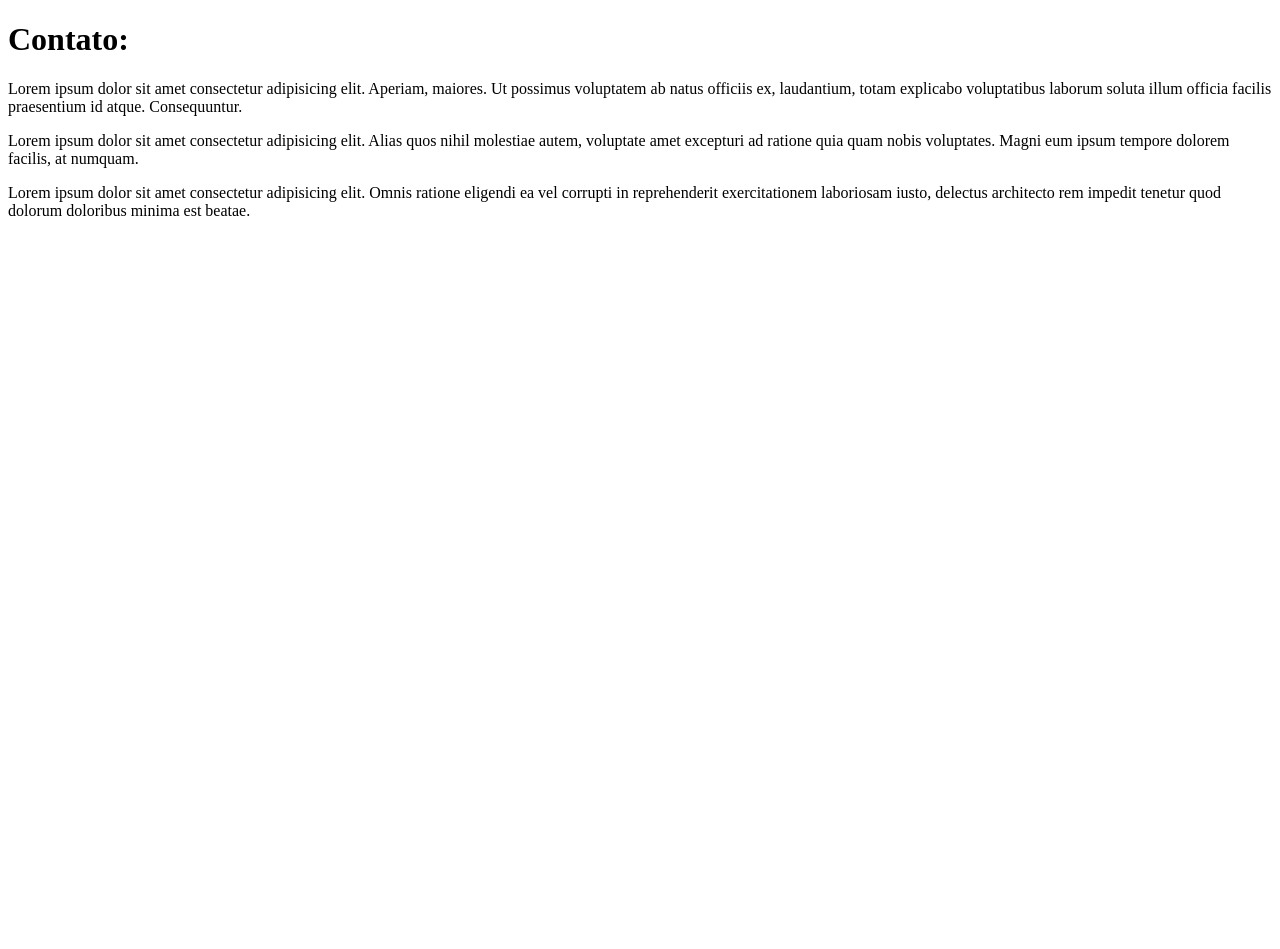
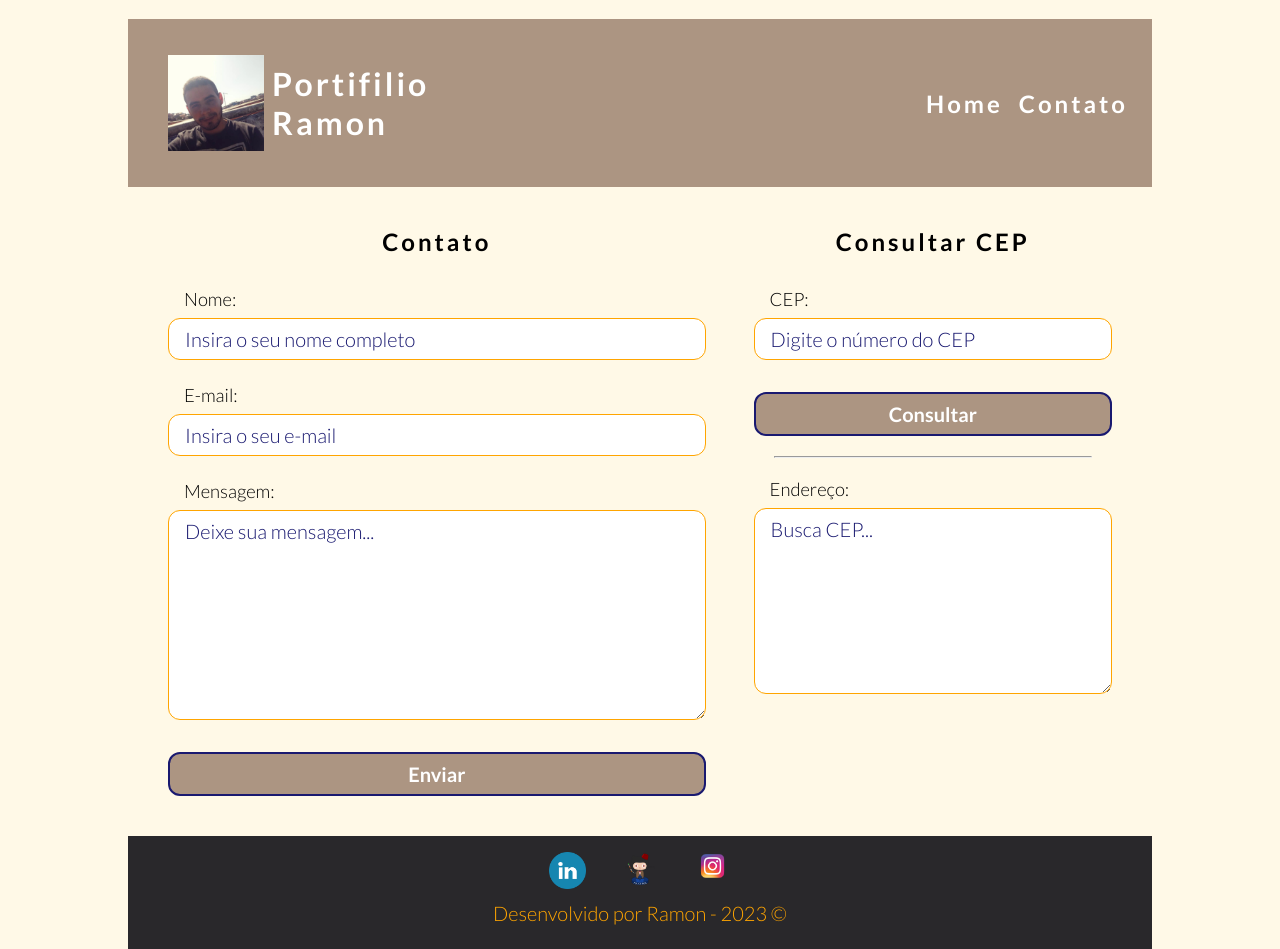
Before and after one commit to Ramon-Siqueira/MeuPortfolio, a plain HTML site: page contato.html in a window 1280 px wide. Before the commit the page ends 800 px from the top, so only its background shows below. Drawn offline with Linux system fonts and the light colour scheme.

Commit message:
Colocando CSS

```diff
--- /dev/null
+++ b/assets/css/style.css
@@ -0,0 +1,361 @@
+/*Importação da Fonte Lato, do Google Fonts*/
+@import url('https://fonts.googleapis.com/css2?family=Lato:wght@300;700&family=Roboto:wght@100;300;500;700&display=swap');
+
+/*Definição das Variáveis do CSS*/
+:root {
+    /*Cores de Fundo (Background)*/
+    --background-page: #FFF9E7;
+    --background-nav: #ac9582;
+    --background-sobre: #e5e8eb;
+    --background-footer: #29282B;
+
+
+    /* Cores das Fontes (texto) */
+    --cor-fonte-padrao: #000000;
+    --cor-fonte-nav: #FFFFFF;
+    --cor-fonte-by: orange;
+    --cor-fonte-button-hover: yellow;
+
+    /* Fontes da Página */
+    --lato-roboto: 'lato', Roboto;
+    --lato-cursiva: 'lato', cursive;
+
+    /* Cores de Efeito */
+    --cor-sombra: #C0C0C0;
+    --cor-sombra-hover: #191970;
+    --cor-button-hover: #191970;
+    --cor-placeholder-effect: #191970;
+}
+
+/* Zera todas as configurações da tela do Navegador
+O seletor * aplica para todos os elementos*/
+* {
+    /* Zera todas as áreas de preenchimento */
+    padding: 0;
+
+    /* Zera todas as margens, alinhado tudo à esquerda */
+    margin: 0;
+
+    /* Define a largura e a altura total
+    da tela incluindo as bordas*/
+    box-sizing: border-box;
+}
+
+/* Define todas as configurações do Corpo da página */
+body {
+
+    /* Define a fonte */
+    font-family: var(--lato-cursiva);
+
+    /* Define a cor da fonte */
+    color: var(--cor-fonte-padrao);
+
+    /* Define a cor de fundo */
+    background-color: var(--background-page);
+}
+
+/* Define todas as configurações dos Parágrafos da página */
+p {
+    margin-bottom: 1.5rem;
+    font-size: 1.10rem;
+}
+
+/* Define as configurações padrão dos títulos h1, h2 e h3
+w dos links da página */
+h1,
+h2,
+h3,
+a {
+    /* Define o espaçamento entre as letras */
+    letter-spacing: 3px;
+
+    /* Define o "peso" da fonte (intensidade do Negrito) */
+    font-weight: 800;
+}
+
+/* Define configurações específicas para os títulos h2 e h3 */
+h2,
+h3 {
+    /* Define o alinhamento do texto */
+    text-align: center;
+}
+
+/* Define configurações específicas para o título h1 */
+h1 {
+    /* Define o tamanho da fonte */
+    font-size: 2rem;
+    padding-top: 2.25rem;
+    padding-bottom: 2.25rem;
+    text-align: left;
+}
+
+/* Define configurações específicas para o título h2 */
+h2 {
+    font-size: 1.75rem;
+    margin-bottom: 2rem;
+}
+
+/* Define configurações específicas para o título h3 */
+h3 {
+    font-size: 1.5rem;
+    margin-bottom: 2rem;
+}
+
+/* Define configurações específicas para o link */
+a {
+    /* Elimina o sublinhado do link */
+    text-decoration: none;
+}
+
+/* Cria o efeito de sombra ao passar o mouse sobre o link */
+a:hover {
+    /* Insere uma sombra no texto */
+    text-shadow: 0 0 5px var(--cor-sombra-hover);
+}
+
+/* Define configurações específicas para o elemento Nav (menu)*/
+nav {
+    margin: 0 auto;
+    width: 80vw;
+
+    /* Exibe os itens na tela no modo flex */
+    display: flex;
+
+    /* Insere um espaçamento entre os itens */
+    justify-content: space-between;
+
+    background-color: var(--background-nav);
+    box-shadow: 2px 2px 5px var(--gray);
+    font-size: 1.5rem;
+    color: var(--cor-fonte-nav);
+    padding: 2.25rem 1.5rem;
+}
+
+/* Define configurações específicas para os links do elemento Nav (menu)
+e para a Classe titulo */
+nav a,
+.titulo {
+    color: var(--cor-fonte-nav);
+    letter-spacing: 3px;
+    font-weight: 800;
+}
+
+/* Define configurações específicas a classe logo */
+.logo {
+    display: flex;
+    width: 20%;
+    justify-content: left;
+    gap: 0.5rem;
+    align-items: center;
+}
+
+/* Define configurações específicas da classe icone */
+.icone {
+    width: 7rem;
+    padding-left: 1rem;
+}
+
+/* Define configurações específicas da classe titulo */
+.titulo {
+    font-size: 2rem;
+}
+
+/* Define configurações específicas do elemento ul (lista de links) */
+ul {
+    display: flex;
+    align-items: center;
+    gap: 1rem;
+    list-style: none;
+}
+
+/* Define configurações específicas do elemento main */
+main {
+    width: 80vw;
+    margin: 0 auto;
+}
+
+/* Define configurações específicas do elemento Section, id sobre */
+ #sobre {
+    display: flex;
+    align-items: center;
+    padding-right: 1.5rem;
+    background-color: var(--background-sobre);
+    border-radius: 1rem;
+    text-align: justify;
+}
+
+/* Define configurações específicas da classe text_sobre */
+.texto_sobre{
+    margin: 1.75rem;
+}
+
+/* Define configurações específicas da classe foto */
+.foto {
+    width: 230px;
+    border-radius: 20px;
+    box-shadow: 3px 3px 5px var(--gray);
+}
+
+.centro h2 {
+    text-align: center;
+}
+
+/* Define configurações específicas do elemento section, id meu_video */
+#meu_video {
+    margin-bottom: 2rem;
+}
+
+/* Define configurações específicas da classe video */
+.video {
+    width: 60vw;
+    aspect-ratio: 16/9;
+    margin: 0 auto;
+    display: block;
+    border-radius: 8px;
+    margin-top: 2rem;
+    margin-bottom: 2rem;
+}
+
+/* Define configurações específicas do elemento footer */
+footer {
+    width: 80vw;
+    margin: 0 auto;
+    padding-top: 1rem;
+    padding-bottom: 0;
+    display: flex;
+
+    /* Alinha os elementos um em cada linha */
+    flex-direction: column;
+    justify-content: center;
+    align-items: center;
+    background-color: var(--background-footer);
+}
+
+/* Define configurações específicas da classe redes_sociais */
+.redes_sociais {
+    display: flex;
+
+    /* Alinha os elementos em uma única linha */
+    flex-direction: row;
+
+    /* Centraliza os ícones */
+    justify-content: center;
+    gap: 1.25rem;
+
+    /* Define o cursor do Mouse como link (mãozinha) */
+    cursor: pointer;
+}
+
+/* Define configurações específicas da classe icons */
+.icons {
+    width: 3.3rem;
+    padding: 0 0.5rem;
+}
+.icons-instagram {
+    width: 4rem;
+    padding: 0 0.5rem;
+}
+
+/* Define configurações específicas da classe by */
+.by {
+    display: flex;
+    padding-top: 0.75rem;
+    font-size: 1.25rem;
+    color: var(--cor-fonte-by);
+}
+
+/*Página de Contato*/
+
+/* Define configurações específicas para a linha horizontal */
+hr {
+    margin: 1.25rem;
+}
+
+/* Define configurações específicas do elemento main, id contato */
+#contato {
+    width: 80vw;
+    display: flex;
+    gap: 3rem;
+    justify-content: center;
+    padding: 2.5rem;
+}
+
+/* Define configurações específicas do elemento section, id formulario_mensagem */
+#formulario_mensagem {
+    width: 60vw;
+}
+
+/* Define configurações específicas do elemento section, id meu_video */
+#formulario_buscacep {
+    width: 40vw;
+}
+
+/* Define configurações específicas do elemento label */
+label {
+    font-family: var(--lato-roboto);
+    font-size: 1.15rem;
+    margin-left: 1rem;
+    font-weight: 500;
+}
+
+/* Define configurações específicas dos elementos dos formulários */
+input,
+textarea,
+button {
+    font-family: var(--lato-cursiva);
+    width: 100%;
+    margin-top: 0.5rem;
+    padding: 0.5rem 1rem;
+    border-radius: 0.75rem;
+    font-size: 1.25rem;
+}
+
+/* Define configurações específicas dos elementos input e textarea */
+input,
+textarea {
+    border: 1px solid orange;
+}
+
+/* Define configurações da propriedade placeholder */
+input::placeholder,
+textarea::placeholder {
+    color: var(--cor-placeholder-effect);
+}
+
+/* Define configurações específicas da propriedade focus */
+input:focus,
+textarea:focus {
+    /* Define as propriedades da borda do elemento selecionado */
+    outline: 1px solid orangered;
+}
+
+/* Define configurações específicas do elemento button */
+button {
+
+    background-color: var(--background-nav);
+    color: var(--cor-fonte-nav);
+    font-weight: bold;
+    cursor: pointer;
+    border: 2px solid var(--cor-button-hover)
+}
+
+/* Define configurações específicas da propriedade hover do elemento button */
+button:hover {
+    background-color: var(--cor-button-hover);
+    color: var(--cor-fonte-button-hover);
+}
+
+/* Define configurações específicas da Classe campos-form */
+.campos-form {
+    margin-bottom: 1rem;
+}
+
+/* Define configurações específicas dos elementos de mensagem
+de validação dos campos */
+#txtNome,
+#txtEmail,
+#txtMensagem,
+#txtCep {
+    font-size: 1rem;
+    padding: 0.25rem 0;
+}
--- a/contato.html
+++ b/contato.html
@@ -1,25 +1,101 @@
-<!DOCTYPE html>
-<html lang="en">
+﻿<!DOCTYPE html>
+<html lang="pt-br">
+
 <head>
     <meta charset="UTF-8">
     <meta http-equiv="X-UA-Compatible" content="IE=edge">
     <meta name="viewport" content="width=device-width, initial-scale=1.0">
-    <title>Document</title>
+    <link rel="icon" type="imagem/png" href="assets/images/lara.png">
+    <link rel="stylesheet" href="assets/css/style.css">
+    <title>Portfólio</title>
 </head>
+
 <body>
 
-    <h1>Contato:</h1>
-    <section>
-        <div>
-            <p>
-                Lorem ipsum dolor sit amet consectetur adipisicing elit. Aperiam, maiores. Ut possimus voluptatem ab natus officiis ex, laudantium, totam explicabo voluptatibus laborum soluta illum officia facilis praesentium id atque. Consequuntur.
-            </p>
-            <p>Lorem ipsum dolor sit amet consectetur adipisicing elit. Alias quos nihil molestiae autem, voluptate amet excepturi ad ratione quia quam nobis voluptates. Magni eum ipsum tempore dolorem facilis, at numquam.
-            </p>
-            <p>Lorem ipsum dolor sit amet consectetur adipisicing elit. Omnis ratione eligendi ea vel corrupti in reprehenderit exercitationem laboriosam iusto, delectus architecto rem impedit tenetur quod dolorum doloribus minima est beatae.</p>
+    <nav>
+        <div class="logo">
+            <img class="icone" src="assets/images/295537770_607105391037843_7148969842476667857_n.jpg" alt="Logo da pagina - Homem na janela">
+            <span class="titulo">Portifilio Ramon</span>
         </div>
 
-    </section>
+        <ul>
+            <li><a href="index.html">Home</a></li>
+            <li><a href="contato.html">Contato</a></li>
+        </ul>
+    </nav>
+
+
+    <main id="contato">
+        <section id="formulario_mensagem">
+            <h3>Contato</h2>
+                <form>
+                    <div class="campos-form">
+                        <label for="nome">Nome:</label>
+                        <input id="nome" name="nome" type="text"
+                            placeholder="Insira o seu nome completo">
+                        <div id="txtNome"></div>
+                    </div>
+
+                    <div class="campos-form">
+                        <label for="email">E-mail:</label>
+                        <input id="email" name="email" type="text"
+                            placeholder="Insira o seu e-mail">
+                        <div id="txtEmail"></div>
+                    </div>
+
+                    <div class="campos-form">
+                        <label for="mensagem">Mensagem:</label>
+                        <textarea id="mensagem" name="mensagem" rows="8"
+                            placeholder="Deixe sua mensagem..."></textarea>
+                        <div id="txtMensagem"></div>
+                    </div>
+
+                    <button type="button">
+                        Enviar
+                    </button>
+
+
+                </form>
+        </section>
+
+        <section id="formulario_buscacep">
+            <h3>Consultar CEP</h3>
+            <div class="endereco">
+                <div class="campos-form">
+                    <label for="cep">CEP:</label>
+                    <input id="cep" name="cep" type="text"
+                        placeholder="Digite o número do CEP">
+                    <div id="txtCep"></div>
+                </div>
+                <button type="button" onclick="consultarCep()">
+                    Consultar
+                </button>
+                <hr>
+                <div class="campos-form">
+                    <label for="dados">Endereço:</label>
+                    <textarea id="dados" name="dados" rows="7"
+                        placeholder="Busca CEP..."></textarea>
+                    <div id="txtCep"></div>
+                </div>
+            </div>
+        </section>
+    </main>
+
+    <footer>
+        <div class="redes_sociais">
+            <a href="https://www.linkedin.com/in/ramonsiqueira80/" target="_blank">
+                <img class="icons" src="assets/images/linkedin.png" alt="Linkedin">
+            </a>
+            <a href="https://github.com/Ramon-Siqueira" target="_blank">
+                <img class="icons" src="assets/images/github.png" alt="Github">
+            </a>
+            <a href="https://www.instagram.com/ramon_as80/" target="_blank">
+                <img class="icons" src="assets/images/instagrampng.jpg" alt="Instagram">
+            </a>
+        </div>
+        <p class="by">Desenvolvido por Ramon - 2023 &copy;</p>
+    </footer>
 
 </body>
+
 </html>
```
Also changed, not shown: index.html (+48 -31 lines), assets/images/295537770_607105391037843_7148969842476667857_n.jpg (added), assets/images/325489489_862283184978021_5663624953368869710_n.jpg (added), assets/images/R.gif (deleted), assets/images/github.png (added), assets/images/instagrampng.jpg (added), assets/images/istockphoto-618944500-170667a.jpg (deleted).
